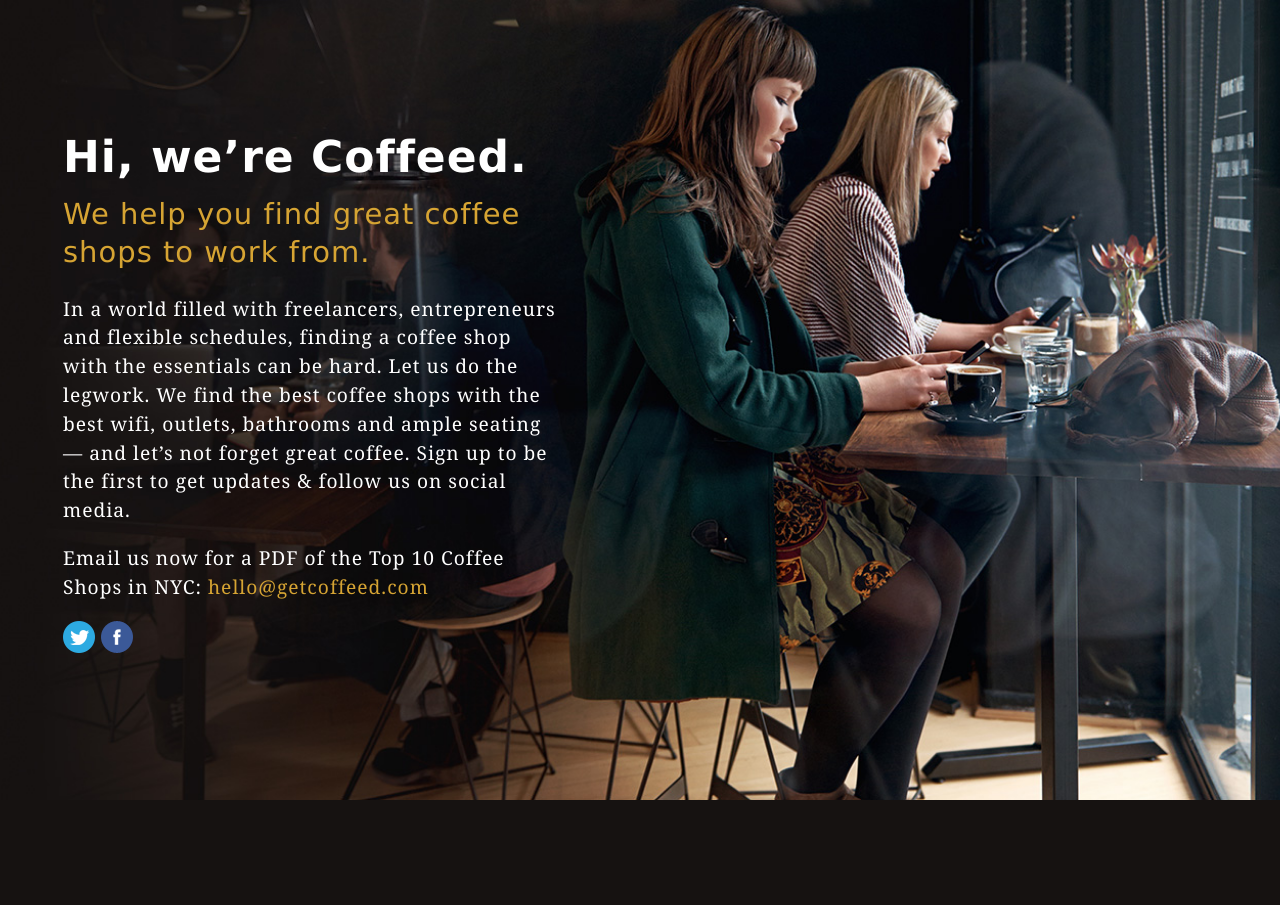
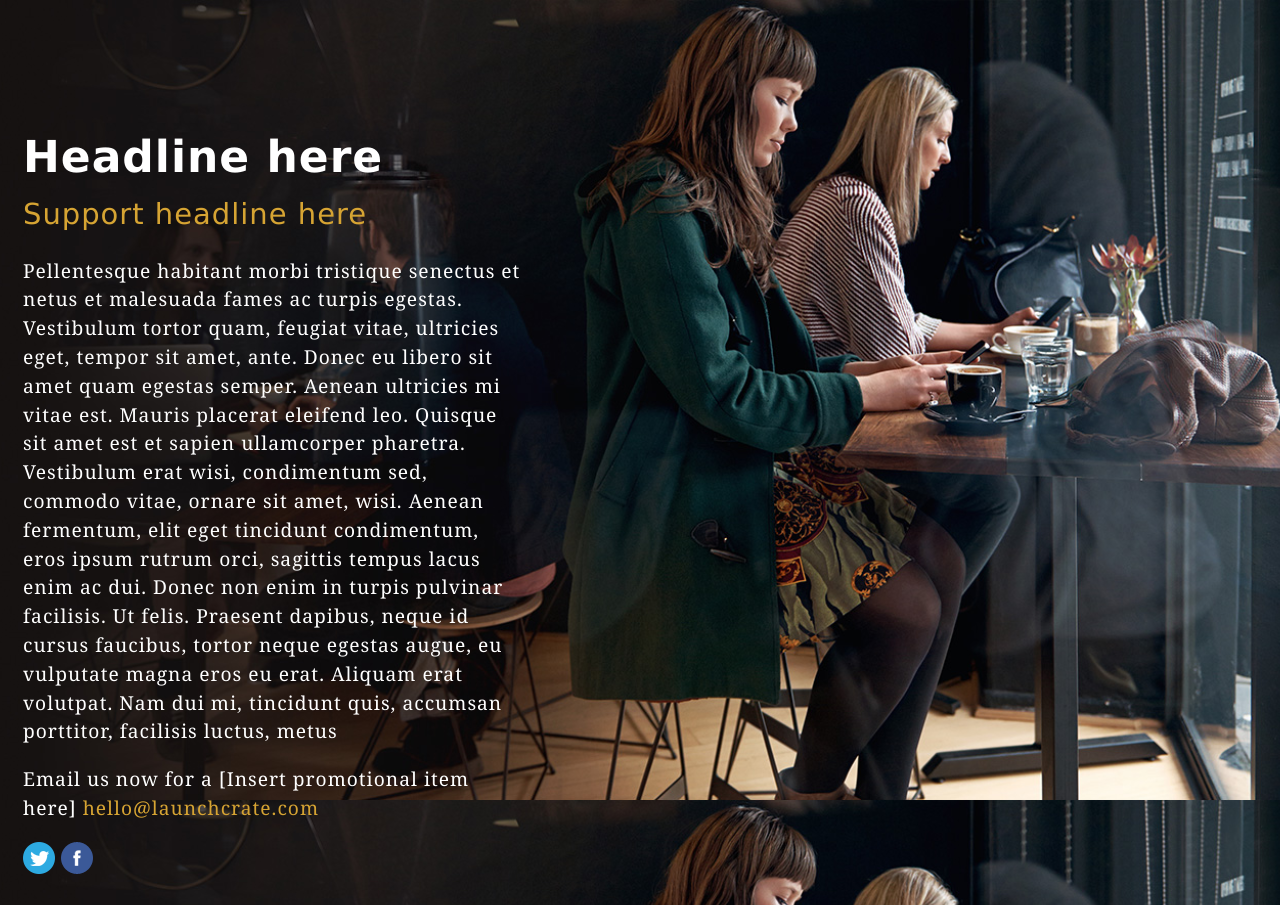
Before and after one commit to nevrfails/coffeed, a Django app: page / in a window 1280 px wide. Before the commit the page ends 800 px from the top, so only its background shows below. Run offline with Django 3.2, Linux system fonts and the light colour scheme.

Commit message:
updated files for template purposes

```diff
--- a/static/css/style.css
+++ b/static/css/style.css
@@ -16,10 +16,9 @@
 }
 
 .container {
-  width: 500px;
+  max-width: 500px;
   padding: 15px;
   margin-top: 80px;
-  margin-left: 40px;
 }
 
 h1 {
--- a/templates/index.html
+++ b/templates/index.html
@@ -5,7 +5,7 @@
 	<head>
 		<meta charset="utf-8">
 
-		<title>Coffeed</title>
+		<title>LaunchCrate Landing</title>
 
 		<link rel="stylesheet" href="{% static "css/style.css" %}">
 	</head>
@@ -15,18 +15,18 @@
 		<div class="container">
 			<!-- START HERE -->
 
-			<h1>Hi, we’re Coffeed.</h1>
-			<h2>We help you find great coffee shops to work from.</h2>
+			<h1>Headline here</h1>
+			<h2>Support headline here</h2>
 
-			<p>In a world filled with freelancers, entrepreneurs and flexible schedules, finding a coffee shop with the essentials can be hard. Let us do the legwork. We find the best coffee shops with the best wifi, outlets, bathrooms and ample seating — and let’s not forget great coffee. Sign up to be the first to get updates &amp; follow us on social media.</p>
+			<p>Pellentesque habitant morbi tristique senectus et netus et malesuada fames ac turpis egestas. Vestibulum tortor quam, feugiat vitae, ultricies eget, tempor sit amet, ante. Donec eu libero sit amet quam egestas semper. Aenean ultricies mi vitae est. Mauris placerat eleifend leo. Quisque sit amet est et sapien ullamcorper pharetra. Vestibulum erat wisi, condimentum sed, commodo vitae, ornare sit amet, wisi. Aenean fermentum, elit eget tincidunt condimentum, eros ipsum rutrum orci, sagittis tempus lacus enim ac dui. Donec non enim in turpis pulvinar facilisis. Ut felis. Praesent dapibus, neque id cursus faucibus, tortor neque egestas augue, eu vulputate magna eros eu erat. Aliquam erat volutpat. Nam dui mi, tincidunt quis, accumsan porttitor, facilisis luctus, metus</p>
 
-			<p>Email us now for a PDF of the Top 10 Coffee Shops in NYC: <a mailto:"hello@getcoffeed.com">hello@getcoffeed.com</a></p>
+			<p>Email us now for a [Insert promotional item here] <a mailto:"name@launchcrate.com">hello@launchcrate.com</a></p>
 
-			<a href="https://twitter.com/getcoffeed" target="_blank">
+			<a href="https://twitter.com/launchcrate" target="_blank">
 				<img src="{% static "images/twitter.png"%}" alt="Twitter">
 			</a>
 
-			<a href="https://www.facebook.com/getcoffeed" target="_blank">
+			<a href="https://www.facebook.com/launchcrate" target="_blank">
 				<img src="{% static "images/facebook.png"%}" alt="Facebook">
 			</a>
 
```
